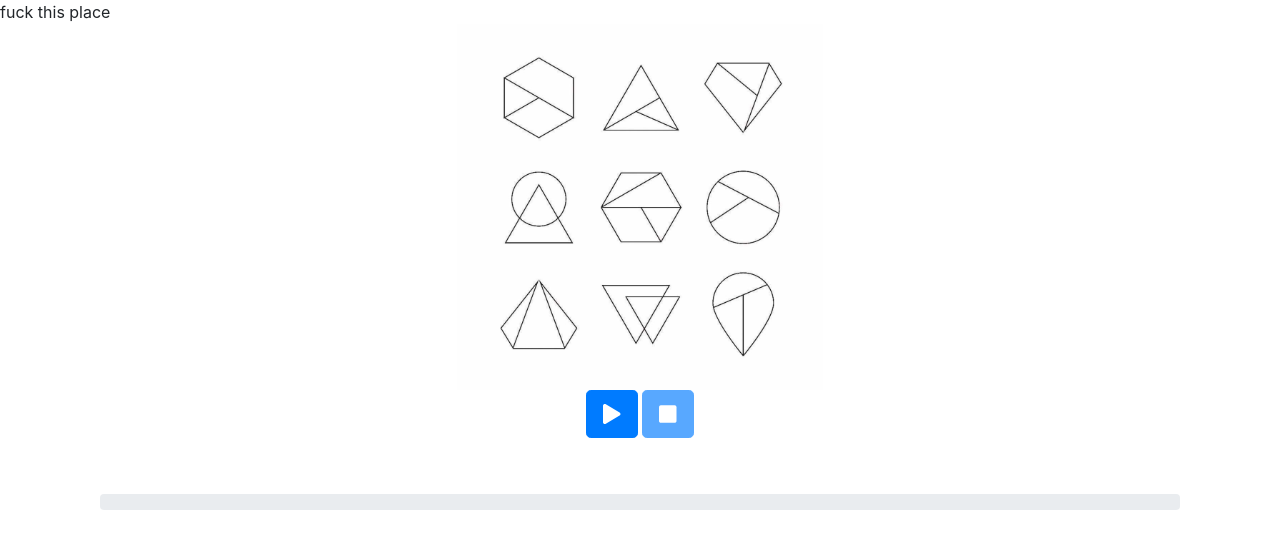
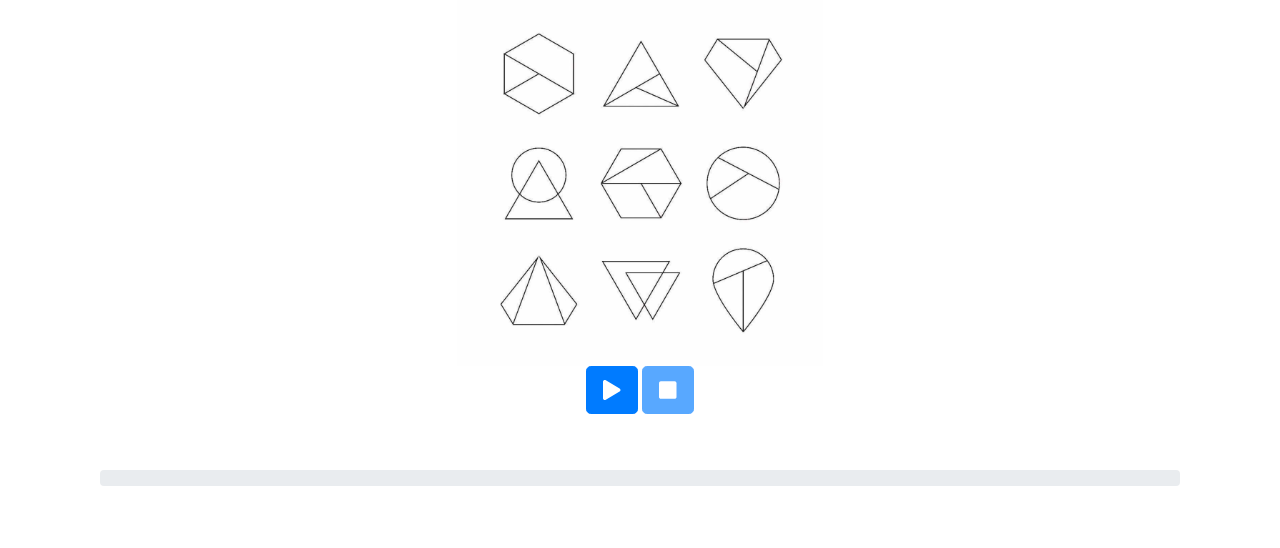
Before and after one commit to billysan/billysan.github.io, a plain HTML site: page af/af.html in a window 1280 px wide. Drawn offline with nearby package versions, Linux system fonts and the light colour scheme; files whose address does not match are found by name.

Commit message:
Update af.html

```diff
--- a/af/af.html
+++ b/af/af.html
@@ -2,7 +2,6 @@
 <!doctype html>
 <html lang="en">
 <head>
-	fuck this place
 	<!-- Required meta tags -->
 	<meta charset="utf-8">
 	<meta name="viewport" content="width=device-width, initial-scale=1, shrink-to-fit=no">
@@ -16,7 +15,7 @@
 
 	<link rel="shortcut icon" href="favicon.ico">
 
-	<title>af</title>
+	<title>af fuck this place 1</title>
 </head>
 <body>
 
```
